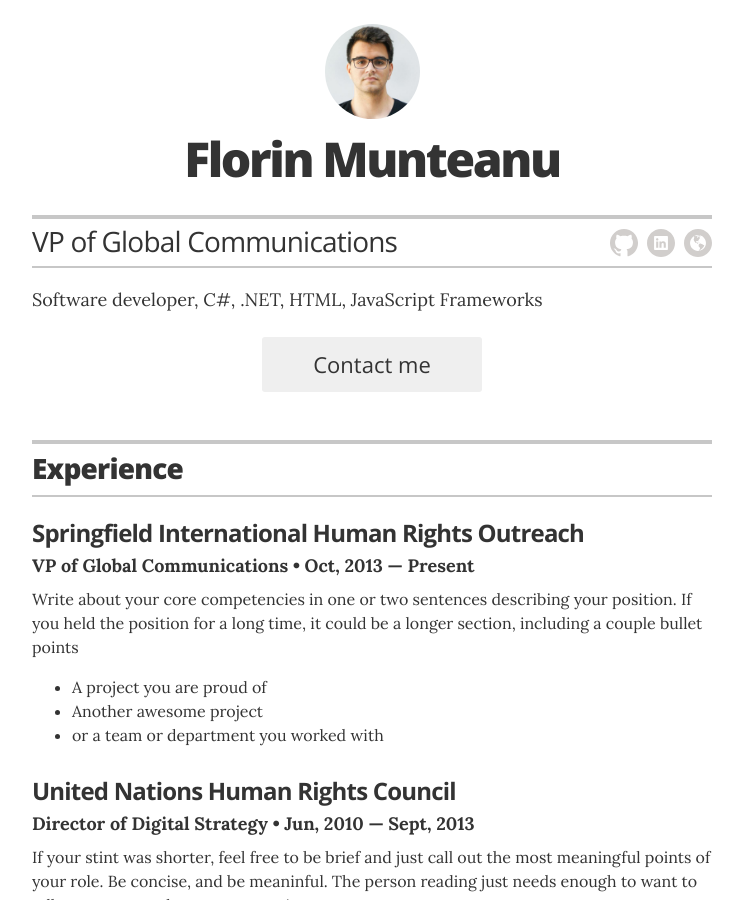
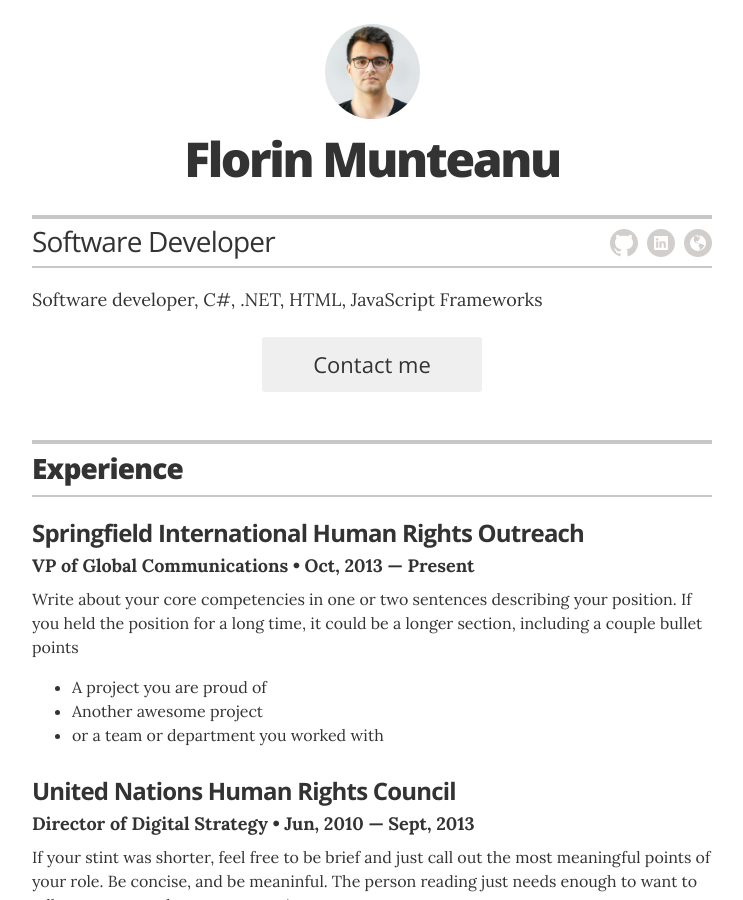
Before and after one commit to powerofsoul/powerofsoul.github.io, a Jekyll site: the page built from index.html, in a window 1280 px wide and 900 px high. Shown: the whole window, without its empty margins (268-1011 px from the left). Built offline with Jekyll 4.4.1, drawn with Linux system fonts in a browser that asks for light colours.

```diff
--- a/_config.yml
+++ b/_config.yml
@@ -11,16 +11,15 @@ sass:
 # Resume settings
 resume_avatar:                  "true"
 resume_name:                    "Florin Munteanu"
-resume_title:                   "VP of Global Communications"
+resume_title:                   "Software Developer"
 
 # used for the contact button in _layouts/resume.html
 resume_contact_email:           "florinmunteanu96@gmail.com"
 
 # the next two items are used for schema itemprops in _layouts/resume.html
 resume_contact_telephone:       "0040743793905"
-resume_contact_address:         "Str Ionel Fernic Nr. 6 Galati, Romania"
 
-resume_header_contact_info:     "Str Ionel Fernic Nr. 6 Galati, Romania"
+resume_header_contact_info:     "Galati, Romania"
 display_header_contact_info:    "false"
 
 resume_header_intro: "<p>Software developer, C#, .NET, HTML, JavaScript Frameworks</p>"
```
